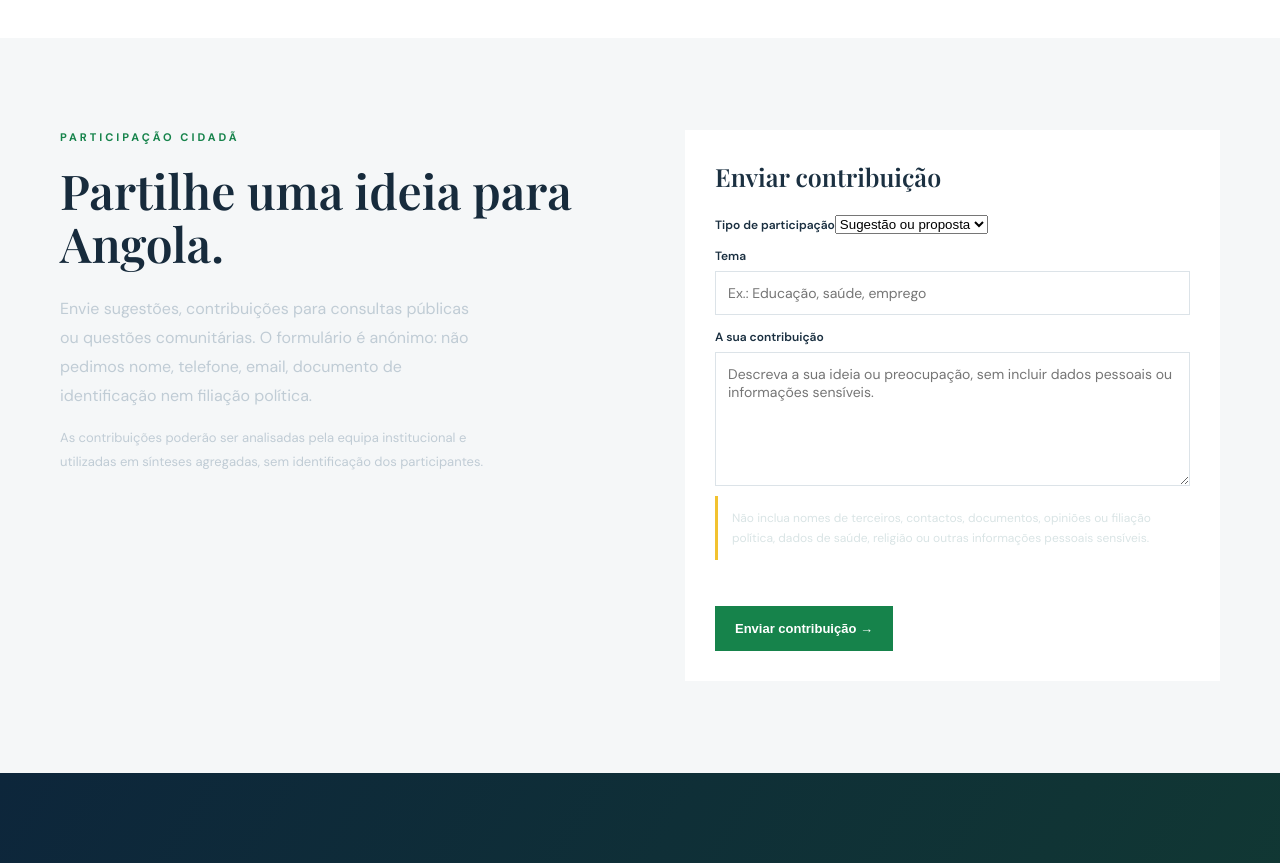
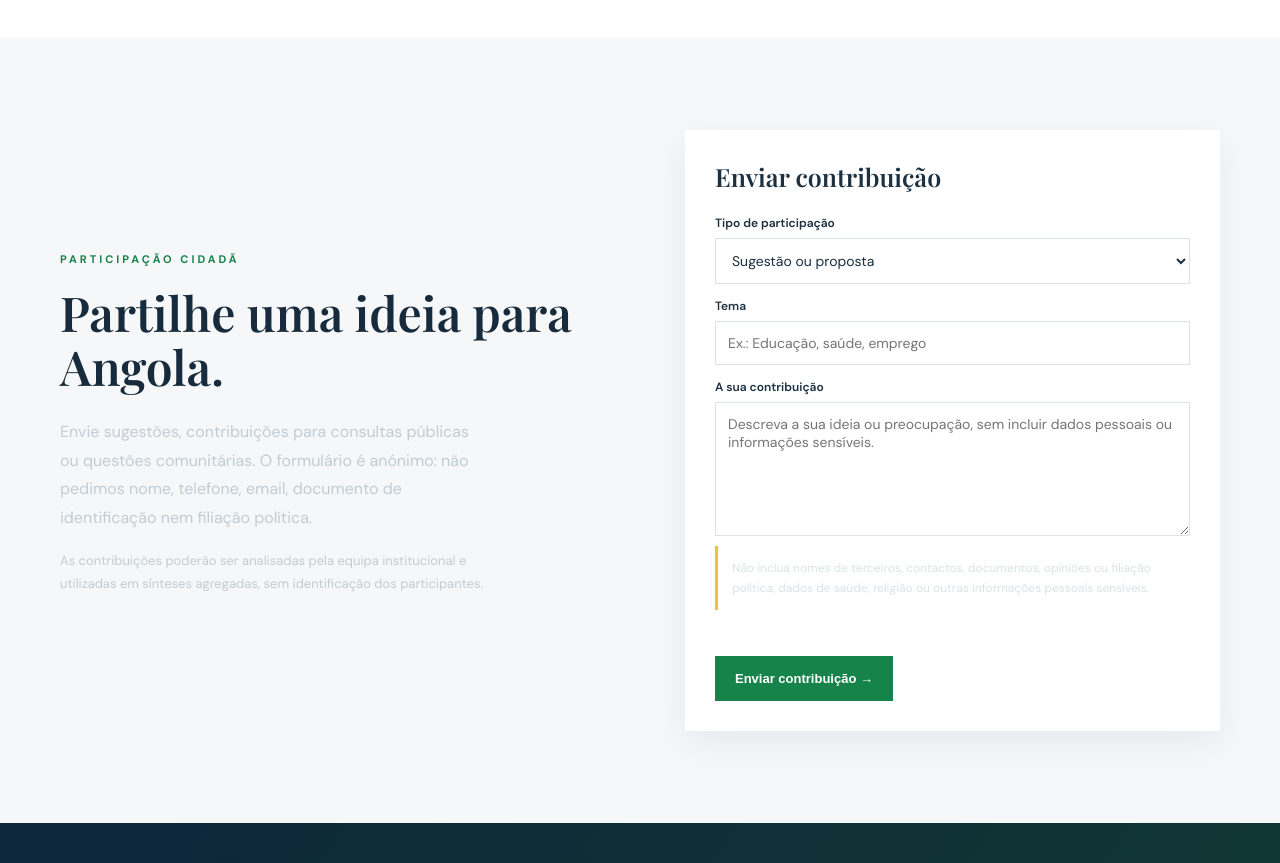
Before and after one commit to Fernandosantarosa-bit/sjpp, a React (Vite) app: page / in a window 1280 px wide. Shown: the part 4520-5383 px from the top of the page. Built offline with nearby package versions, Linux system fonts and the light colour scheme; no server answers; the database is empty.

Commit message:
Style anonymous civic participation form

```diff
--- a/src/styles.css
+++ b/src/styles.css
@@ -85,3 +85,10 @@
 .faq-list details p{max-width:760px;margin:0;padding:0 42px 22px 4px;color:#687985;font-size:14px;line-height:1.8}
 .faq-list summary:focus-visible{outline:3px solid #e7bd37;outline-offset:2px;border-radius:2px}
 @media(max-width:650px){.faq-list summary{font-size:14px;padding-top:18px;padding-bottom:18px}.faq-list details p{font-size:13px;padding-right:12px}}
+
+
+/* Formulário anónimo de participação cidadã */
+.contact-form select{display:block;width:100%;margin-top:7px;border:1px solid #dce3e8;padding:12px;background:#fff;color:#1b3041;font:14px 'DM Sans',sans-serif;outline-color:#16834b}
+.contact-form select:focus{border-color:var(--sjpp-green);box-shadow:0 0 0 3px #16834b18}
+#participacao .contact-grid>div{align-self:center}
+#participacao .contact-form{box-shadow:0 12px 35px #102b4010}
```
